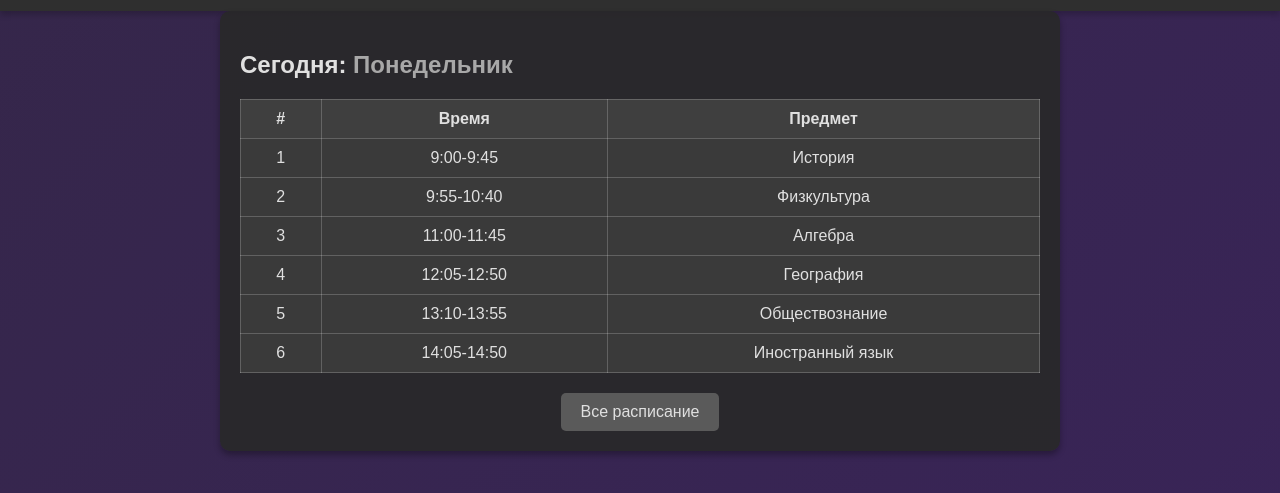
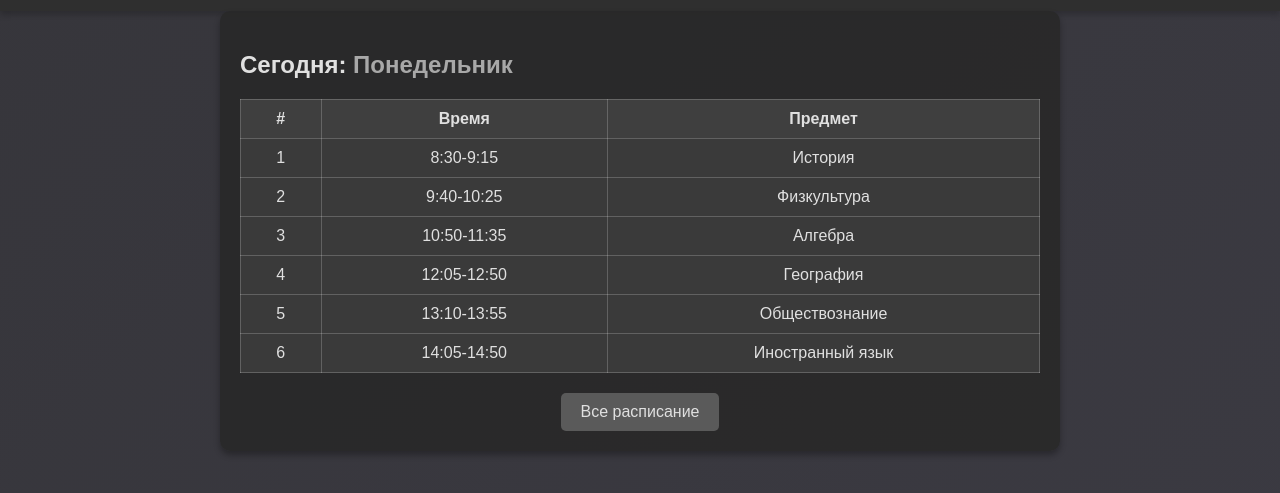
Before and after one commit to OvsankaX/Lesson-Schedule, a plain HTML site: page index.html in a window 1280 px wide. Shown: the part 89-582 px from the top of the page. Drawn offline with Linux system fonts and the light colour scheme.

Commit message:
Update index.html

```diff
--- a/index.html
+++ b/index.html
@@ -9,7 +9,7 @@
             font-family: Arial, sans-serif;
             margin: 0;
             padding: 0;
-            background: linear-gradient(135deg, #2c2c2c, #3b235e);
+            background: linear-gradient(135deg, #2c2c2c, #3d3c45);
             background-size: 400% 400%;
             animation: gradientAnimation 15s ease infinite;
             color: #e0e0e0;
@@ -120,9 +120,9 @@
         };
 
         const times = [
-            "9:00-9:45",
-            "9:55-10:40",
-            "11:00-11:45",
+            "8:30-9:15",
+            "9:40-10:25",
+            "10:50-11:35",
             "12:05-12:50",
             "13:10-13:55",
             "14:05-14:50",
```
